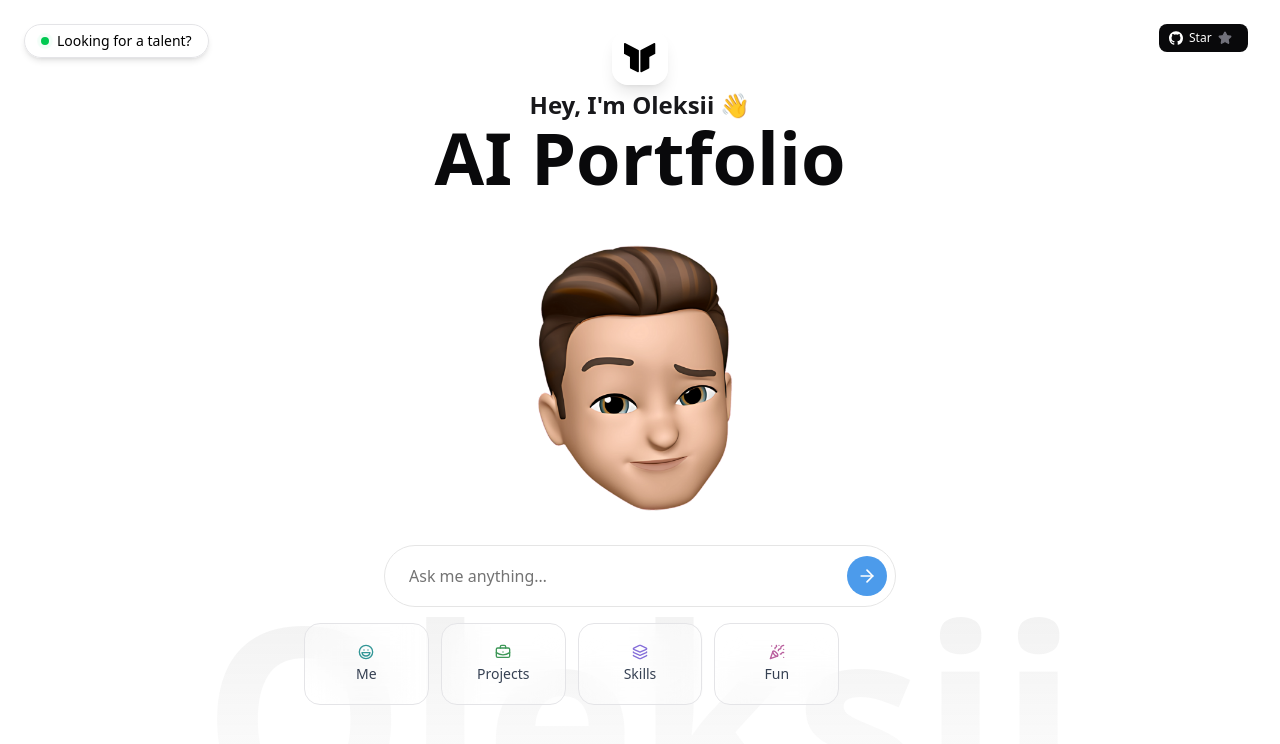
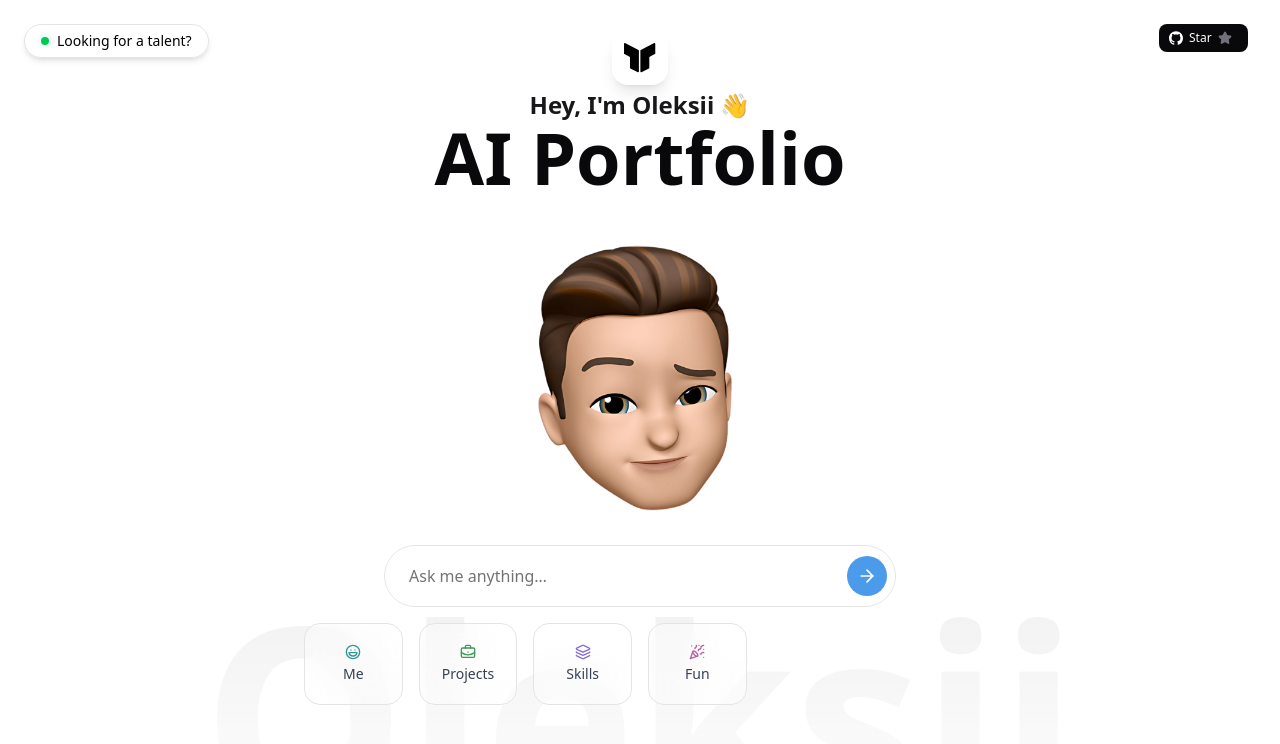
Before and after one commit to Lars0914/Portfolio, a Next.js app: page / in a window 1280 px wide. Shown: the top 744 px of the page. Built offline with nearby package versions, Linux system fonts and the light colour scheme; no server answers.

Commit message:
fix the grid

```diff
--- a/src/app/page.tsx
+++ b/src/app/page.tsx
@@ -183,7 +183,7 @@ export default function Home() {
         </form>
 
         {/* quick-question grid */}
-        <div className="mt-4 grid w-full max-w-2xl grid-cols-1 gap-3 sm:grid-cols-3 md:grid-cols-5">
+        <div className="mt-4 grid w-full max-w-2xl grid-cols-1 gap-4 sm:grid-cols-4 md:grid-cols-6">
           {questionConfig.map(({ key, color, icon: Icon }) => (
             <Button
               key={key}
--- a/src/components/projects/Data.tsx
+++ b/src/components/projects/Data.tsx
@@ -71,7 +71,7 @@ const PROJECT_CONTENT = [
       },
       {
         name: 'github',
-        url: 'https://github.com/toukoum/Rrate',
+        url: 'https://github.com/Lars0914/RRrate',
       },
     ],
     images: [
```
